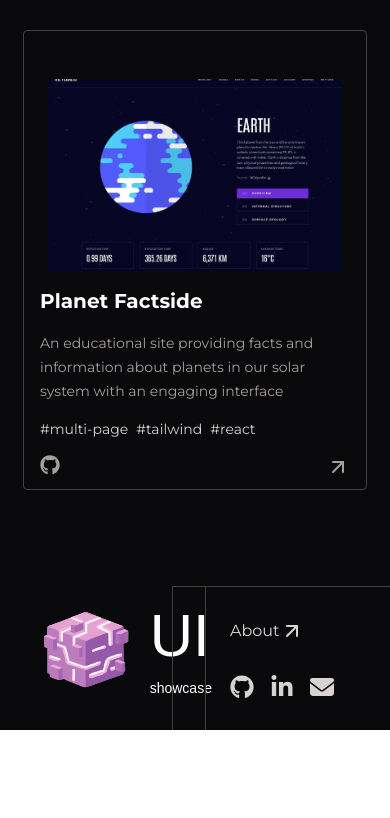
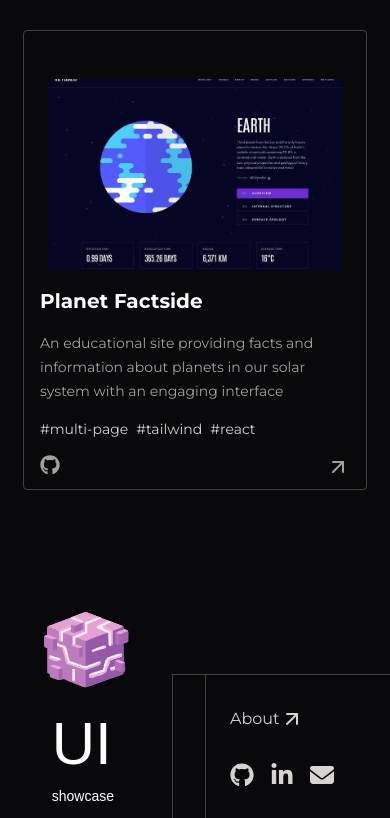
Before and after one commit to njokinjeri/ui-showcase, a React (Vite) app: page / in a window 390 px wide. Shown: the part 3378-4196 px from the top of the page. Before the commit the page ends 4108 px from the top, so only its background shows below. Built offline with nearby package versions, Linux system fonts and the light colour scheme; a web font is replaced by a local one.

Commit message:
layout update

```diff
--- a/src/pages/Home.jsx
+++ b/src/pages/Home.jsx
@@ -25,7 +25,7 @@
         </div>
       </section>
       <footer className="flex justify-between items-center gap-2 p-4 relative">
-        <div className="flex place-items-center">
+        <div className="flex flex-col md:flex-row place-items-center">
           <Logo />
           <h3 className="font-climate text-6xl flex flex-col gap-2 md:flex-row md:items-end">UI <sub className="text-sm">showcase</sub></h3>
         </div>
```
